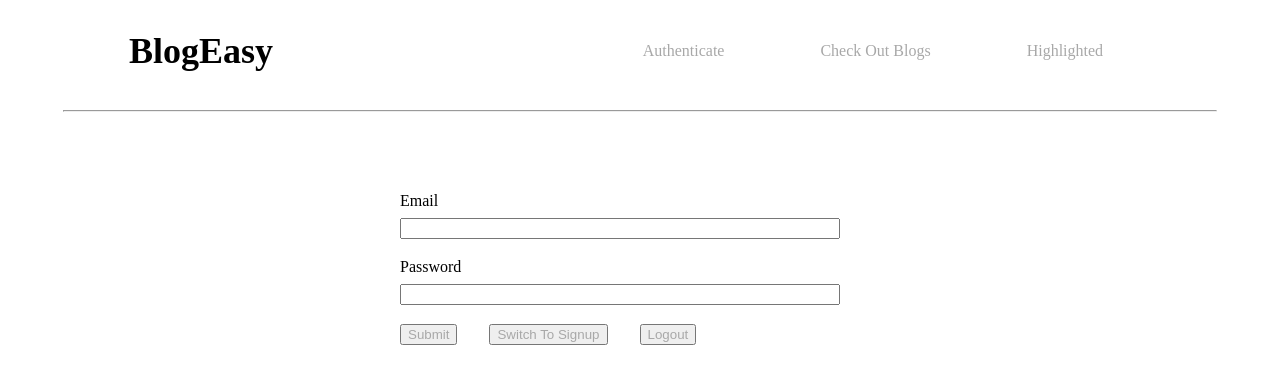
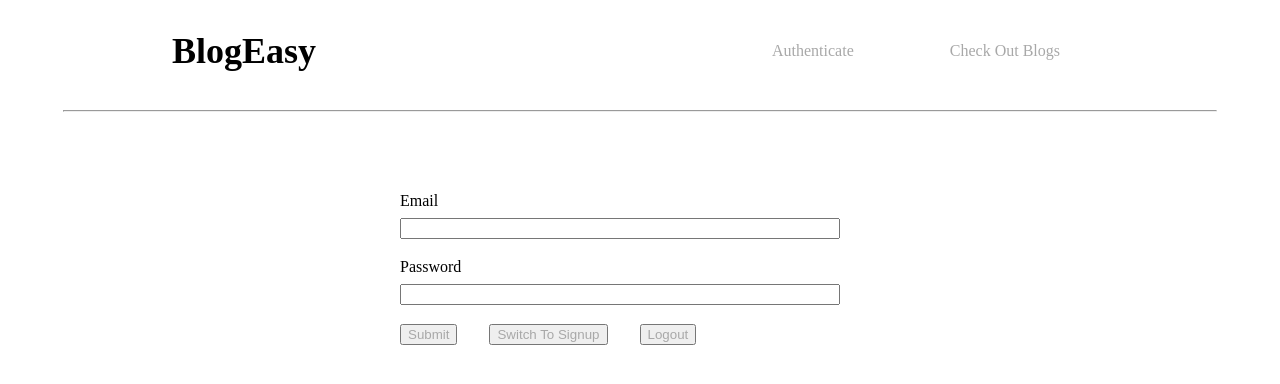
Before and after one commit to KPWithCode/KP-Blog, a React (Create React App) app in the folder client/: page /auth in a window 1280 px wide. Shown: the top 384 px of the page. Built offline with nearby package versions, Linux system fonts and the light colour scheme; a web font is replaced by a local one.

Commit message:
Fixed syntax error

```diff
--- a/client/src/components/Navigation/Navbar.js
+++ b/client/src/components/Navigation/Navbar.js
@@ -1,29 +1,29 @@
 import React from 'react';
 import { NavLink } from 'react-router-dom';
 import './Navbar.css';
+import AuthContext from '../../Context/auth-context';
 
-
-
-const Nav = props => {
-
-
+const Nav = props => (
+    <AuthContext.Consumer>
+        {context => {
             return (
                 <div>
-
                     <nav className="main-nav ">
                         <div className="main-nav-logo">
                             <h1><NavLink to="/">BlogEasy</NavLink></h1>
                         </div>
                         <nav className="main-nav-items">
                             <ul>
-                    <li><NavLink to="/auth">Authenticate</NavLink></li>
+                                {!context.token && (<li><NavLink to="/auth">Authenticate</NavLink></li>)}
                                 <li><NavLink to="/blogs">Check Out Blogs</NavLink></li>
-                    <li><NavLink to="/highlights">Highlighted</NavLink></li>
+                                {context.token && (<li><NavLink to="/highlights">Highlighted</NavLink></li>)}
                             </ul>
                         </nav>
                     </nav>
-        <hr style={{width:'90%'}}/>
+                    <hr style={{ width: '90%' }} />
                 </div>
             )
-}
+        }}
+    </AuthContext.Consumer>
+)
 export default Nav;
```
Lines whose indentation alone changed are shown as unchanged.
